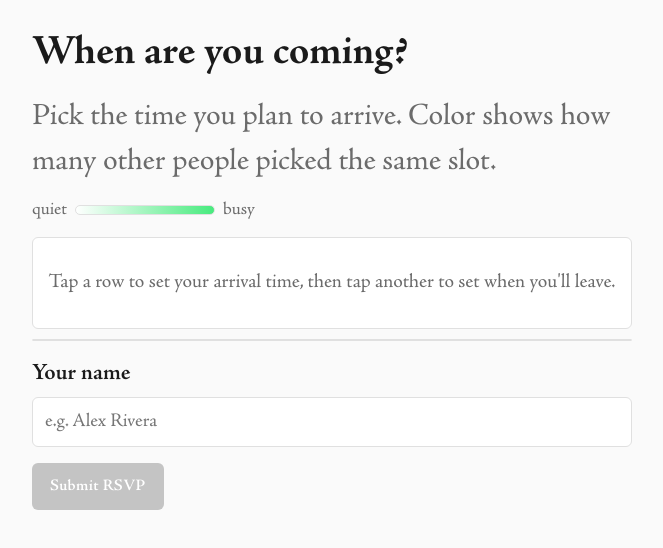
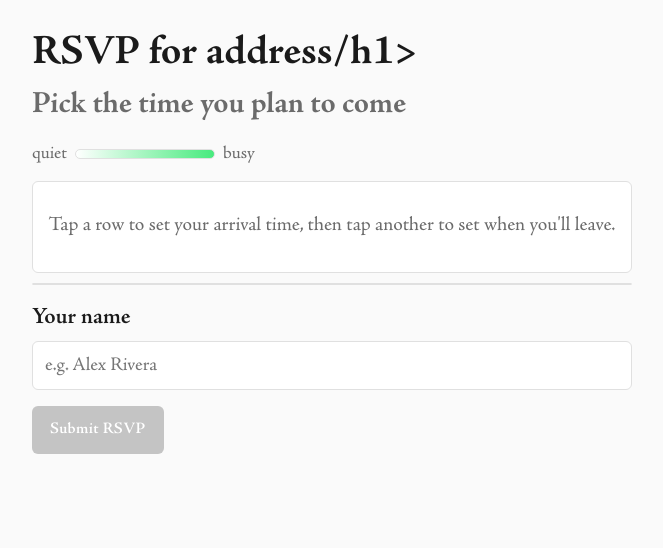
Before and after one commit to imeckler/party-slot-picker, a website: page public/index.html in a window 1280 px wide. Shown: the whole page, without its empty margins (308-971 px from the left). Drawn offline with Linux system fonts and the light colour scheme; files that its build step writes are made by us from their sources; no server answers; files whose address does not match are found by name.

Commit message:
change wording

```diff
--- a/public/index.html
+++ b/public/index.html
@@ -9,8 +9,8 @@
 <body>
 <div class="container">
   <div id="header-default">
-    <h1>When are you coming?</h1>
-    <p class="muted">Pick the time you plan to arrive. Color shows how many other people picked the same slot.</p>
+    <h1>RSVP for address/h1>
+    <p class="muted">Pick the time you plan to come</p>
   </div>
 
   <div id="header-party" style="display:none;">
```
